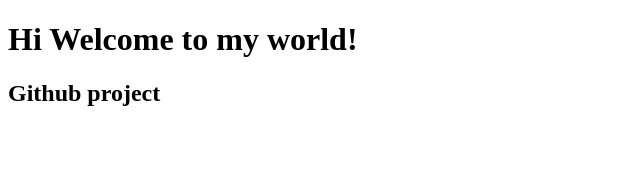
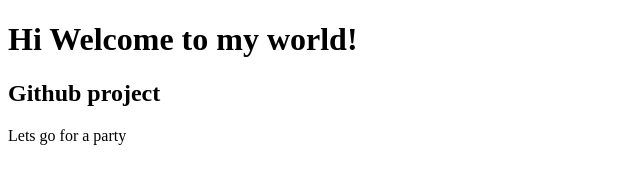
Before and after one commit to iqbal9865/my-second-repo, a plain HTML site: page index.html in a window 1280 px wide. Shown: the whole page, without its empty margins (0-640 px from the left). Drawn offline with Linux system fonts and the light colour scheme.

Commit message:
setting for a party

```diff
--- a/index.html
+++ b/index.html
@@ -8,5 +8,6 @@
 <body>
     <h1>Hi Welcome to my world!</h1>
     <h2>Github project</h2>
+    <p>Lets go for a party</p>
 </body>
 </html>
```
